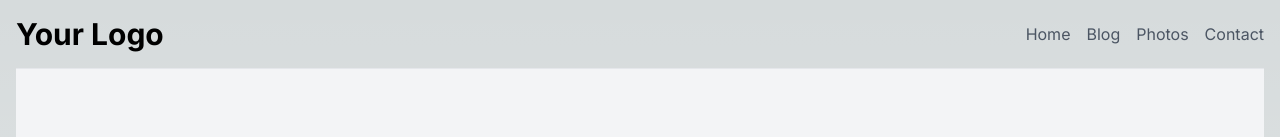
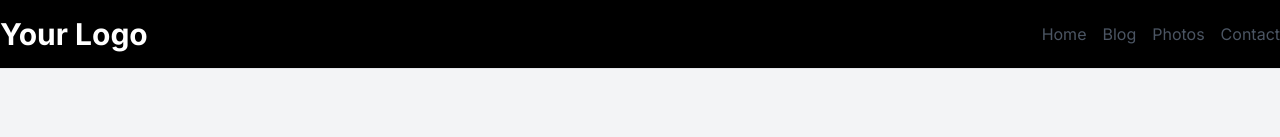
Before and after one commit to Gabriel-Dalmoro/travel-journal-website, a Next.js app: page / in a window 1280 px wide. Shown: the top 137 px of the page. Built offline with nearby package versions, Linux system fonts and the light colour scheme; no server answers.

Commit message:
feat: add app router for pages

```diff
--- a/package.json
+++ b/package.json
@@ -11,9 +11,13 @@
   "dependencies": {
     "@sanity/client": "^6.18.3",
     "@supabase/supabase-js": "^2.43.4",
+    "clsx": "^2.1.1",
+    "framer-motion": "^11.2.6",
+    "mini-svg-data-uri": "^1.4.4",
     "next": "14.2.3",
     "react": "^18",
-    "react-dom": "^18"
+    "react-dom": "^18",
+    "tailwind-merge": "^2.3.0"
   },
   "devDependencies": {
     "@types/node": "^20",
--- /dev/null
+++ b/src/app/blog/page.tsx
@@ -0,0 +1,3 @@
+export default function Page() {
+    return <h1>Hello, Blog Page!</h1>;
+}
--- a/src/app/globals.css
+++ b/src/app/globals.css
@@ -8,7 +8,7 @@
   --background-end-rgb: 255, 255, 255;
 }
 
-@media (prefers-color-scheme: dark) {
+@media (prefers-color-scheme: light) {
   :root {
     --foreground-rgb: 255, 255, 255;
     --background-start-rgb: 0, 0, 0;
--- a/src/app/layout.tsx
+++ b/src/app/layout.tsx
@@ -1,6 +1,7 @@
 import type { Metadata } from 'next';
 import { Inter } from 'next/font/google';
 import './globals.css';
+import Link from 'next/link';
 
 const inter = Inter({ subsets: ['latin'] });
 
@@ -17,6 +18,32 @@ export default function RootLayout({
 }>) {
     return (
         <html lang='en'>
+            <header className='flex justify-between items-center py-4 border-b border-gray-200'>
+                <h1 className='text-3xl font-bold'>Your Logo</h1>
+                <nav className='flex space-x-4'>
+                    <Link href='/' className='text-gray-600 hover:text-black'>
+                        Home
+                    </Link>
+                    <Link
+                        href='/blog'
+                        className='text-gray-600 hover:text-black'
+                    >
+                        Blog
+                    </Link>
+                    <Link
+                        href='/photos'
+                        className='text-gray-600 hover:text-black'
+                    >
+                        Photos
+                    </Link>
+                    <Link
+                        href='/contact'
+                        className='text-gray-600 hover:text-black'
+                    >
+                        Contact
+                    </Link>
+                </nav>
+            </header>
             <body className={inter.className}>{children}</body>
         </html>
     );
--- a/src/app/page.tsx
+++ b/src/app/page.tsx
@@ -1,4 +1,4 @@
-'use client'; // Add this at the top of the file
+'use client';
 
 import Head from 'next/head';
 import Image from 'next/image';
@@ -27,16 +27,23 @@ export default function Home() {
 
     // console.log(posts[0]);
     return (
-        <div className='container mx-auto px-4'>
+        <div className='container'>
+            <div className='h-full w-full dark:bg-black bg-white  dark:bg-dot-white/[0.2] bg-dot-black/[0.2]'>
+                {/* Radial gradient for the container to give a faded look */}
+                {/* <div className='absolute pointer-events-none inset-0 flex items-center justify-center dark:bg-black bg-white [mask-image:radial-gradient(ellipse_at_center,transparent_20%,black)]'></div> */}
+
                 <Head>
-                <title>Your Journey</title>
-                <link rel='icon' href='/favicon.ico' />
+                    <title>Journals of Apollo</title>
+                    <link rel='icon' href='../../public/icon.jpeg' />
                 </Head>
 
-            <header className='flex justify-between items-center py-4 border-b border-gray-200'>
+                {/* <header className='flex justify-between items-center py-4 border-b border-gray-200'>
                     <h1 className='text-3xl font-bold'>Your Logo</h1>
                     <nav className='flex space-x-4'>
-                    <Link href='/' className='text-gray-600 hover:text-black'>
+                        <Link
+                            href='/'
+                            className='text-gray-600 hover:text-black'
+                        >
                             Home
                         </Link>
                         <Link
@@ -58,7 +65,7 @@ export default function Home() {
                             Contact
                         </Link>
                     </nav>
-            </header>
+                </header> */}
 
                 <main>
                     <section className='hero bg-gray-100 p-16 text-center'>
@@ -164,13 +171,22 @@ export default function Home() {
                             </button>
                         </form>
                         <div className='social-media mt-6 flex space-x-4'>
-                        <a href='#' className='text-gray-600 hover:text-black'>
+                            <a
+                                href='#'
+                                className='text-gray-600 hover:text-black'
+                            >
                                 Facebook
                             </a>
-                        <a href='#' className='text-gray-600 hover:text-black'>
+                            <a
+                                href='#'
+                                className='text-gray-600 hover:text-black'
+                            >
                                 Twitter
                             </a>
-                        <a href='#' className='text-gray-600 hover:text-black'>
+                            <a
+                                href='#'
+                                className='text-gray-600 hover:text-black'
+                            >
                                 Instagram
                             </a>
                         </div>
@@ -181,5 +197,6 @@ export default function Home() {
                     <p>&copy; 2023 Your Journey</p>
                 </footer>
             </div>
+        </div>
     );
 }
--- a/tailwind.config.ts
+++ b/tailwind.config.ts
@@ -1,20 +1,74 @@
-import type { Config } from "tailwindcss";
+// import type { Config } from "tailwindcss";
 
-const config: Config = {
-  content: [
-    "./src/pages/**/*.{js,ts,jsx,tsx,mdx}",
-    "./src/components/**/*.{js,ts,jsx,tsx,mdx}",
-    "./src/app/**/*.{js,ts,jsx,tsx,mdx}",
+// const config: Config = {
+//   content: [
+//     "./src/pages/**/*.{js,ts,jsx,tsx,mdx}",
+//     "./src/components/**/*.{js,ts,jsx,tsx,mdx}",
+//     "./src/app/**/*.{js,ts,jsx,tsx,mdx}",
+//   ],
+//   theme: {
+//     extend: {
+//       backgroundImage: {
+//         "gradient-radial": "radial-gradient(var(--tw-gradient-stops))",
+//         "gradient-conic":
+//           "conic-gradient(from 180deg at 50% 50%, var(--tw-gradient-stops))",
+//       },
+//     },
+//   },
+//   plugins: [],
+// };
+// export default config;
+
+const defaultTheme = require("tailwindcss/defaultTheme");
+
+const svgToDataUri = require("mini-svg-data-uri");
+
+const colors = require("tailwindcss/colors");
+const {
+  default: flattenColorPalette,
+} = require("tailwindcss/lib/util/flattenColorPalette");
+
+/** @type {import('tailwindcss').Config} */
+module.exports = {
+  content: ["./src/**/*.{ts,tsx}"],
+  darkMode: "class",
+  theme: {
+    // rest of the code
+  },
+  plugins: [
+    addVariablesForColors,
+    function ({ matchUtilities, theme }: any) {
+      matchUtilities(
+        {
+          "bg-grid": (value: any) => ({
+            backgroundImage: `url("${svgToDataUri(
+              `<svg xmlns="http://www.w3.org/2000/svg" viewBox="0 0 32 32" width="32" height="32" fill="none" stroke="${value}"><path d="M0 .5H31.5V32"/></svg>`
+            )}")`,
+          }),
+          "bg-grid-small": (value: any) => ({
+            backgroundImage: `url("${svgToDataUri(
+              `<svg xmlns="http://www.w3.org/2000/svg" viewBox="0 0 32 32" width="8" height="8" fill="none" stroke="${value}"><path d="M0 .5H31.5V32"/></svg>`
+            )}")`,
+          }),
+          "bg-dot": (value: any) => ({
+            backgroundImage: `url("${svgToDataUri(
+              `<svg xmlns="http://www.w3.org/2000/svg" viewBox="0 0 32 32" width="16" height="16" fill="none"><circle fill="${value}" id="pattern-circle" cx="10" cy="10" r="1.6257413380501518"></circle></svg>`
+            )}")`,
+          }),
+        },
+        { values: flattenColorPalette(theme("backgroundColor")), type: "color" }
+      );
+    },
   ],
-  theme: {
-    extend: {
-      backgroundImage: {
-        "gradient-radial": "radial-gradient(var(--tw-gradient-stops))",
-        "gradient-conic":
-          "conic-gradient(from 180deg at 50% 50%, var(--tw-gradient-stops))",
-      },
-    },
-  },
-  plugins: [],
 };
-export default config;
+
+function addVariablesForColors({ addBase, theme }: any) {
+  let allColors = flattenColorPalette(theme("colors"));
+  let newVars = Object.fromEntries(
+    Object.entries(allColors).map(([key, val]) => [`--${key}`, val])
+  );
+
+  addBase({
+    ":root": newVars,
+  });
+}
--- a/tsconfig.json
+++ b/tsconfig.json
@@ -21,6 +21,6 @@
       "@/*": ["./src/*"]
     }
   },
-  "include": ["next-env.d.ts", "**/*.ts", "**/*.tsx", ".next/types/**/*.ts", "lib/sanityClient.js", "src/app/page.tsx"],
+  "include": ["next-env.d.ts", "**/*.ts", "**/*.tsx", ".next/types/**/*.ts", "lib/sanityClient.js", "src/app/page.tsx", "utils/gots.js"],
   "exclude": ["node_modules"]
 }
--- /dev/null
+++ b/utils/cn.ts
@@ -0,0 +1,6 @@
+import { ClassValue, clsx } from "clsx";
+import { twMerge } from "tailwind-merge";
+
+export function cn(...inputs: ClassValue[]) {
+  return twMerge(clsx(inputs));
+}
```
Also changed, not shown: utils/dots.js (added, +13 -0 lines), public/icon.jpeg (added), 1 other file (tests, documents, lock files or other folders). Lines whose indentation alone changed are shown as unchanged.
